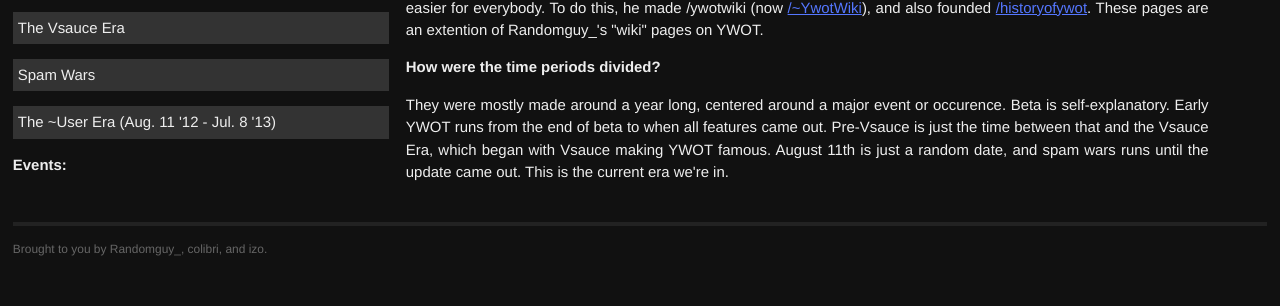
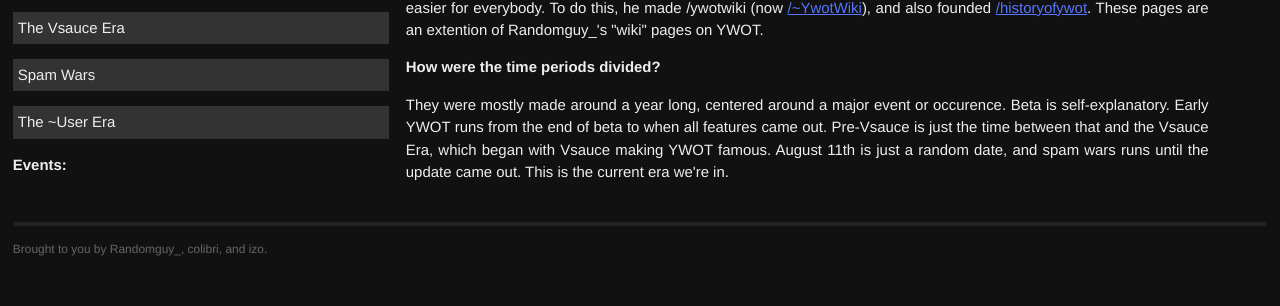
Before and after one commit to ywothistory/ywothistory.github.io, a Jekyll site: the page built from index.html, in a window 1280 px wide. Shown: the part 240-546 px from the top of the page. Built offline with Jekyll 4.4.1, drawn with Linux system fonts in a browser that asks for light colours; Markdown is read by kramdown in place of the engine named in the settings.

Commit message:
Update and rename 2013-12-27-userera.markdown to 2013-01-02-userera.markdown

```diff
--- a/_posts/2013-12-27-userera.markdown
+++ b/_posts/2013-01-02-userera.markdown
@@ -1,6 +1,6 @@
 ---
 layout: post
-title: The ~User Era (Aug. 11 '12 - Jul. 8 '13)
+title: The ~User Era
 categories: timeline
 ---
 
```
